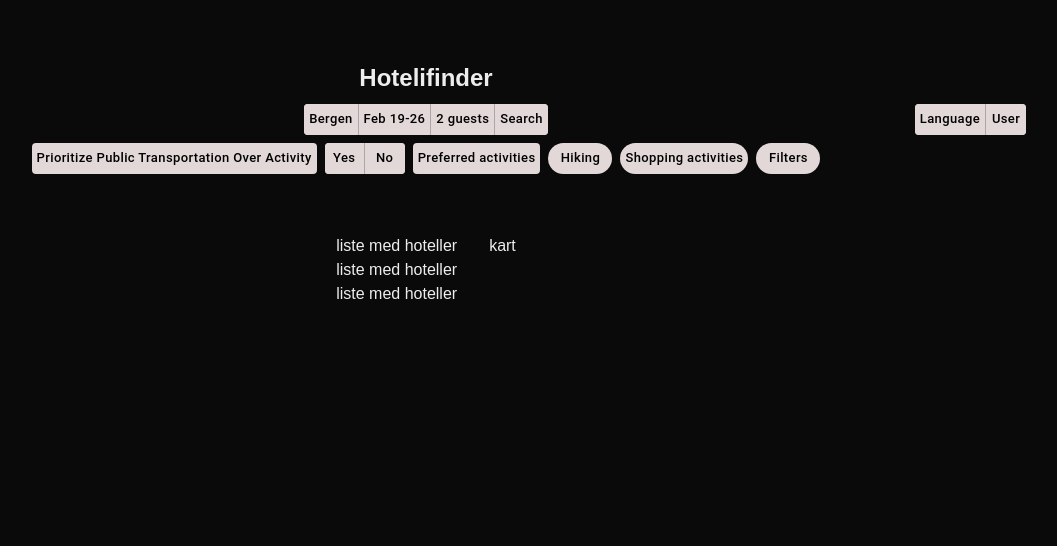
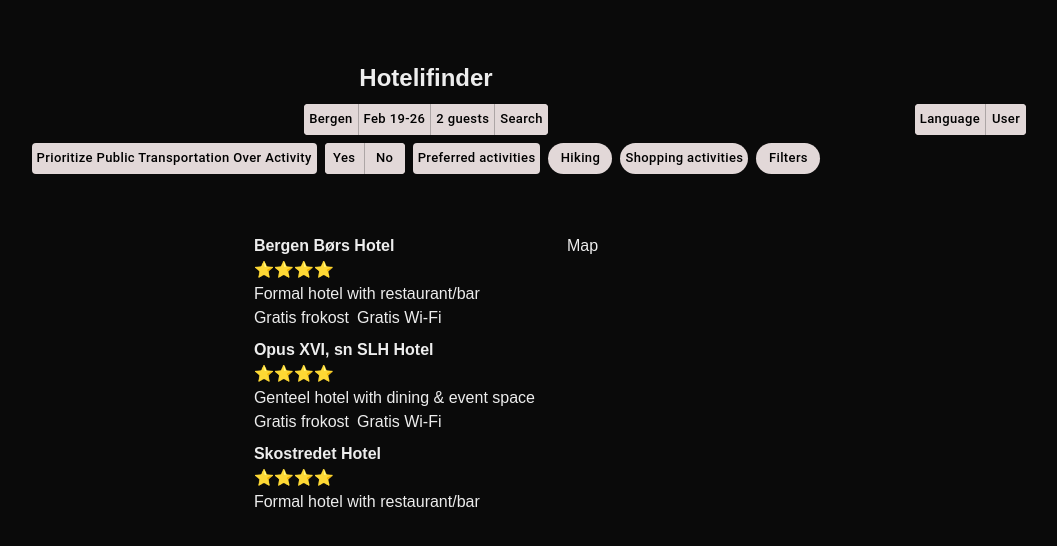
Before and after one commit to DAT251/Hotelifinder, a Next.js app in the folder frontend/: page / in a window 1280 px wide. Shown: the top 546 px of the page, without its empty margins (214-1271 px from the left). Built offline with nearby package versions, Linux system fonts and the light colour scheme.

Commit message:
hotel component

```diff
--- /dev/null
+++ b/frontend/src/app/components/hotel.tsx
@@ -0,0 +1,26 @@
+export function Hotel({
+  name,
+  numOfStars,
+  description,
+  freeBreakfast,
+  freeWiFi,
+}: {
+  name: string;
+  numOfStars: number;
+  description: string;
+  freeBreakfast: boolean;
+  freeWiFi: boolean;
+}) {
+  return (
+    <div>
+      <h2>{name}</h2>
+      <p>{'⭐️'.repeat(numOfStars)}</p>
+      <p>{description}</p>
+      <div className='flex flex-row gap-2'>
+        {/* tags */}
+        {freeBreakfast && <p>Gratis frokost</p>}
+        {freeWiFi && <p>Gratis Wi-Fi</p>}
+      </div>
+    </div>
+  );
+}
--- a/frontend/src/app/globals.css
+++ b/frontend/src/app/globals.css
@@ -23,6 +23,11 @@ h1 {
   font-weight: 600;
 }
 
+h2 {
+  font-size: medium;
+  font-weight: 800;
+}
+
 .ButtonGroup {
   background-color: #e2d8d8;
   color: black;
--- a/frontend/src/app/page.tsx
+++ b/frontend/src/app/page.tsx
@@ -1,17 +1,36 @@
 import { Header } from './components/header';
+import { Hotel } from './components/hotel';
 
 export default function Home() {
   return (
     <div className='flex flex-col justify-around items-center'>
       <Header />
       <div className='flex gap-8'>
-        <div>
-          <p>liste med hoteller</p>
-          <p>liste med hoteller</p>
-          <p>liste med hoteller</p>
+        <div className='flex flex-col gap-2'>
+          <Hotel
+            name='Bergen Børs Hotel'
+            numOfStars={4.5}
+            description='Formal hotel with restaurant/bar'
+            freeBreakfast={true}
+            freeWiFi={true}
+          />
+          <Hotel
+            name='Opus XVI, sn SLH Hotel'
+            numOfStars={4.6}
+            description='Genteel hotel with dining & event space'
+            freeBreakfast={true}
+            freeWiFi={true}
+          />
+          <Hotel
+            name='Skostredet Hotel'
+            numOfStars={4.3}
+            description='Formal hotel with restaurant/bar'
+            freeBreakfast={false}
+            freeWiFi={false}
+          />
         </div>
         <div>
-          <p>kart</p>
+          <p>Map</p>
         </div>
       </div>
       {/* footer? */}
```
